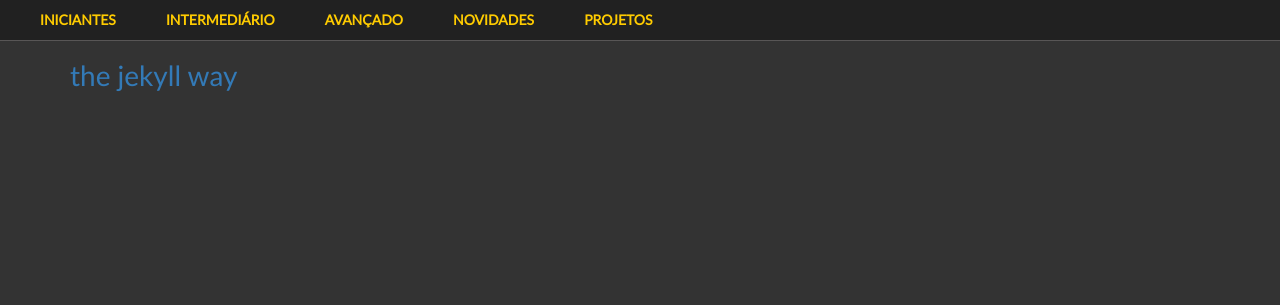
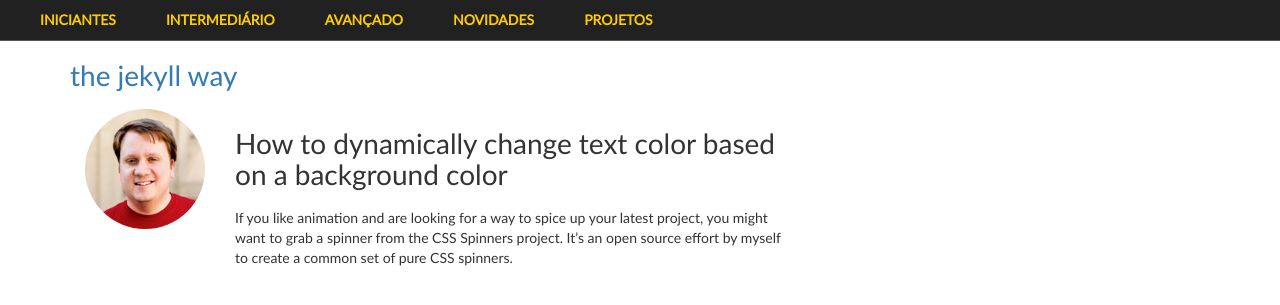
Before and after one commit to thejekyllway/thejekyllway.github.io, a Jekyll site: the page built from index.html, in a window 1280 px wide. Shown: the top 305 px of the page. Built offline with Jekyll 4.4.1, drawn with Linux system fonts in a browser that asks for light colours.

Commit message:
Adicionando estrutura do post

```diff
--- a/_sass/modules/_defaults.scss
+++ b/_sass/modules/_defaults.scss
@@ -4,7 +4,7 @@
 }
 
 body {
-  background: $background-body;
+  color: $color-default;
 }
 
 a {
--- a/_sass/modules/_vars.scss
+++ b/_sass/modules/_vars.scss
@@ -2,7 +2,7 @@
 // VARIÁVEIS GLOBAL
 //----------------------------------*/
 $font-default: 'Lato';
-$background-body: #333;
+$color-default: #333;
 
 //----------------------------------*\
 // VARIÁVEIS MENU MAIN
--- a/index.html
+++ b/index.html
@@ -2,3 +2,17 @@
 layout: default
 title: The jekyll way
 ---
+
+<div class="container">
+	<div class="row">
+		<main class="main col-md-12" role="main">
+			<section class="col-md-8 posts">
+				<img src="assets/image/john-w-long.jpeg" class="img-circle author_post" alt="">
+				<div class="col-md-10">
+					<h1 class="col-md-12 title_post_main">How to dynamically change text color based on a background color</h1>
+					<p class="col-md-12">If you like animation and are looking for a way to spice up your latest project, you might want to grab a spinner from the CSS Spinners project. It’s an open source effort by myself to create a common set of pure CSS spinners.</p>
+				</div>
+			</section>
+		</main>
+	</div>
+</div>
```
Also changed, not shown: _sass/partials/_main.scss (+8 -0 lines), assets/css/main.css, assets/image/douglas.jpg (added), assets/image/john-w-long.jpeg (added), src/image/douglas.jpg (added), src/image/john-w-long.jpeg (added).
